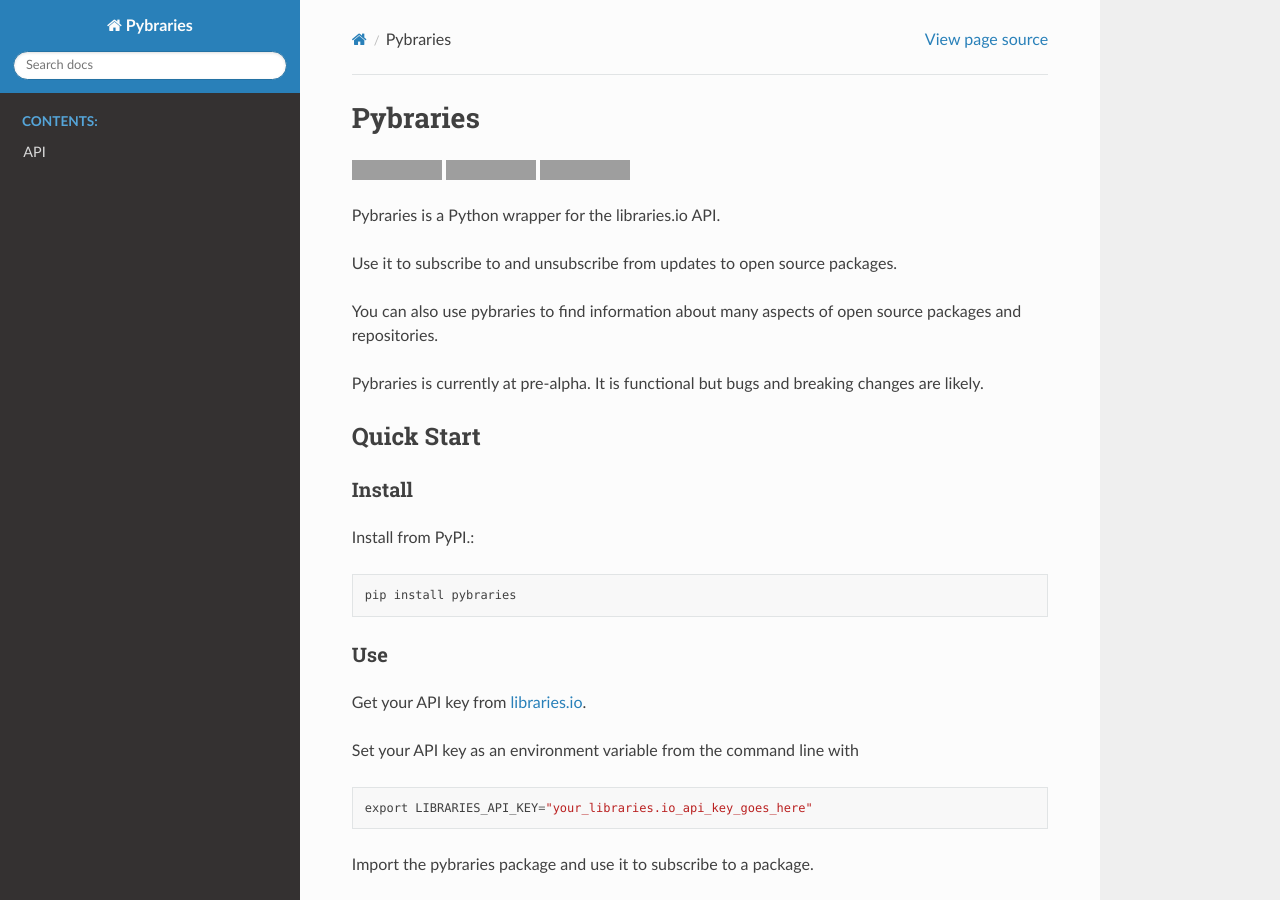
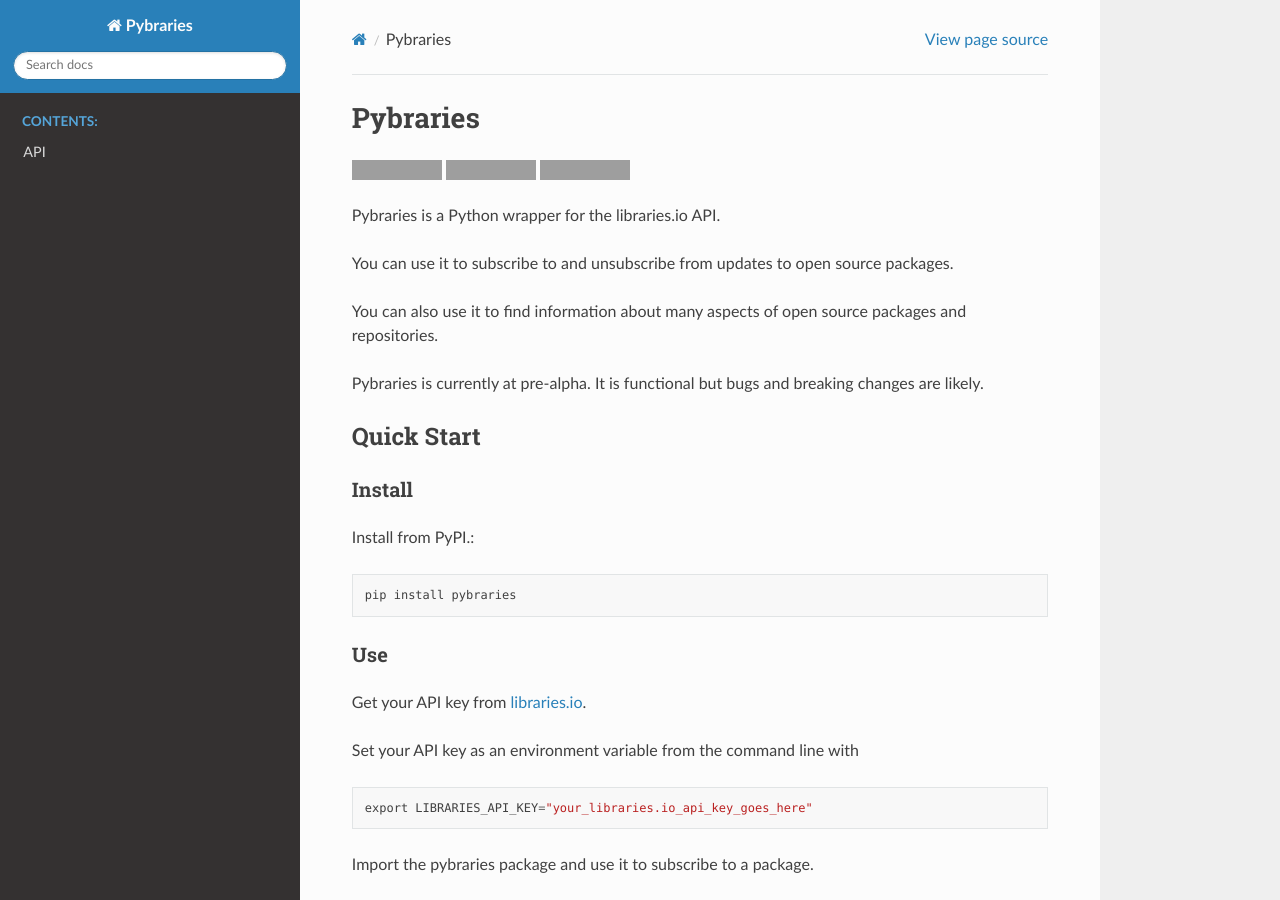
Before and after one commit to pybraries/pybraries, a Sphinx documentation site: the page built from docs/readme.rst, in a window 1280 px wide and 900 px high. Built offline with Sphinx 7.4.7 and the Read the Docs theme 2.0.0, drawn with Linux system fonts in a browser that asks for light colours; pages that are not in the unit, such as notebooks, are missing from menus; grey boxes are pictures that could not be loaded.

Commit message:
adjust docs file

```diff
--- a/docs/readme.rst
+++ b/docs/readme.rst
@@ -15,10 +15,10 @@
 
 Pybraries is a Python wrapper for the libraries.io API.
 
-Use it to subscribe to and unsubscribe from updates
+You can use it to subscribe to and unsubscribe from updates
 to open source packages.
 
-You can also use pybraries to find information about
+You can also use it to find information about
 many aspects of open source packages and repositories.
 
 Pybraries is currently at pre-alpha.
```
